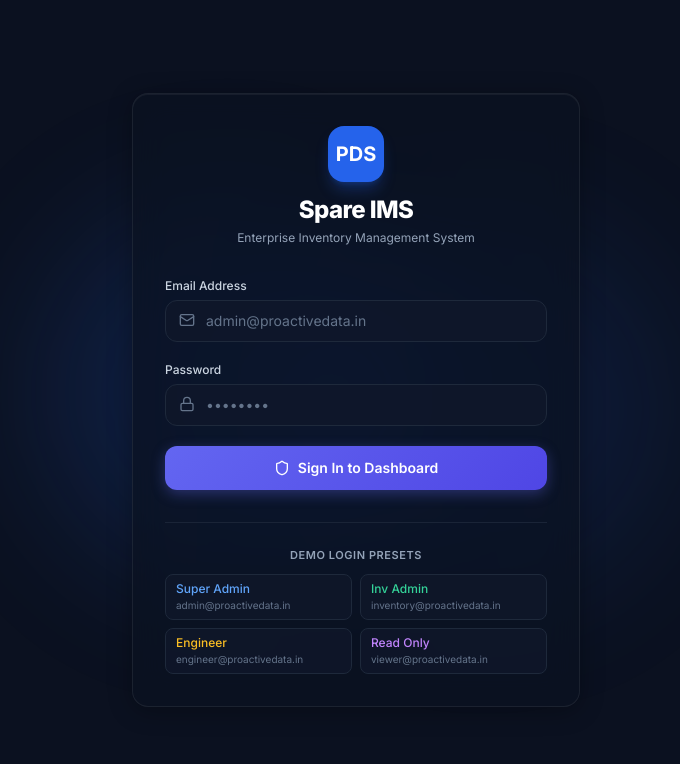
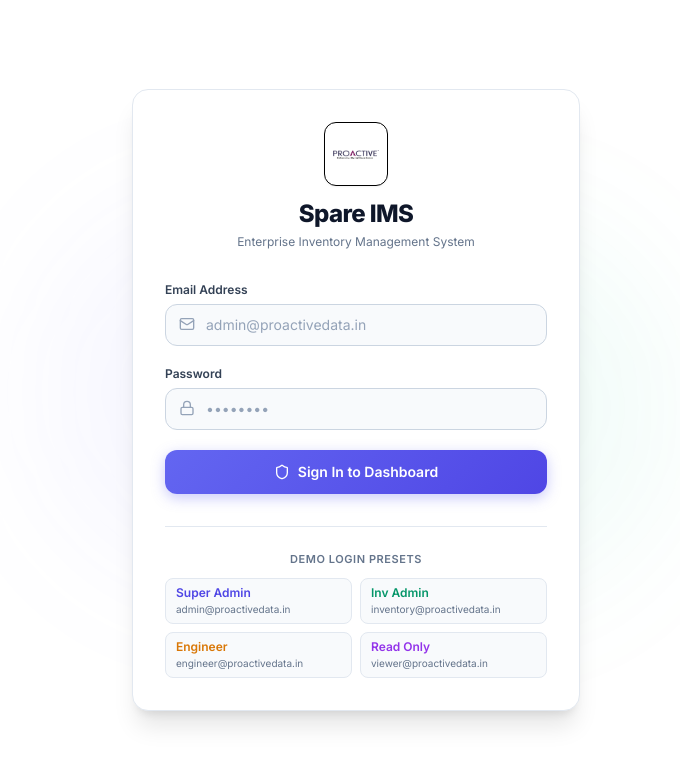
Before and after one commit to rohitmourya99/Spare_Management_FE-, a React (Vite) app in the folder frontend/: page /login in a window 1280 px wide. Shown: the top 764 px of the page, without its empty margins (284-964 px from the left). Built offline with nearby package versions, Linux system fonts and the light colour scheme; no server answers.

Commit message:
Update UI colors and logo border styling

```diff
--- a/frontend/src/index.css
+++ b/frontend/src/index.css
@@ -80,11 +80,7 @@
    ANIMATED BACKGROUND MESH
 ────────────────────────────────────────────────── */
 .app-bg {
-  background-color: #080c14;
-  background-image:
-    radial-gradient(ellipse 80% 50% at 20% 0%, rgba(99, 102, 241, 0.08) 0%, transparent 60%),
-    radial-gradient(ellipse 60% 40% at 80% 100%, rgba(16, 185, 129, 0.06) 0%, transparent 60%),
-    radial-gradient(ellipse 50% 50% at 50% 50%, rgba(139, 92, 246, 0.04) 0%, transparent 70%);
+  background-color: #ffffff;
   min-height: 100vh;
 }
 
--- a/frontend/src/pages/auth/LoginPage.tsx
+++ b/frontend/src/pages/auth/LoginPage.tsx
@@ -4,6 +4,7 @@
 import api from '../../api';
 import { useAuthStore } from '../../store/useAuthStore';
 import { Button } from '../../components/ui';
+import pdsLogo from '../../assets/pds-logo.png';
 
 export const LoginPage: React.FC = () => {
   const [email, setEmail] = useState('');
@@ -37,23 +38,23 @@
   };
 
   return (
-    <div className="min-h-screen bg-slate-950 flex items-center justify-center p-4 relative overflow-hidden">
-      {/* Background glow accents */}
-      <div className="absolute top-1/4 left-1/4 w-96 h-96 bg-brand-600/15 rounded-full blur-3xl pointer-events-none" />
-      <div className="absolute bottom-1/4 right-1/4 w-96 h-96 bg-blue-600/10 rounded-full blur-3xl pointer-events-none" />
+    <div className="min-h-screen bg-white flex items-center justify-center p-4 relative overflow-hidden" style={{ backgroundColor: '#ffffff' }}>
+      {/* Subtle soft background accents */}
+      <div className="absolute top-1/4 left-1/4 w-96 h-96 bg-indigo-500/5 rounded-full blur-3xl pointer-events-none" />
+      <div className="absolute bottom-1/4 right-1/4 w-96 h-96 bg-emerald-500/5 rounded-full blur-3xl pointer-events-none" />
 
-      <div className="w-full max-w-md glass-panel p-8 rounded-2xl shadow-2xl relative z-10 border border-slate-800">
-        {/* Brand logo */}
+      <div className="w-full max-w-md bg-white p-8 rounded-2xl shadow-xl relative z-10 border border-slate-200">
+        {/* Brand logo — Square box with thin light black border */}
         <div className="text-center mb-8">
-          <div className="w-14 h-14 bg-brand-600 rounded-2xl flex items-center justify-center font-bold text-white text-xl mx-auto mb-3 shadow-lg shadow-brand-600/30">
-            PDS
+          <div className="w-16 h-16 aspect-square bg-white rounded-xl flex items-center justify-center mx-auto mb-3 p-2 border border-black shadow-sm">
+            <img src={pdsLogo} alt="Proactive Data Systems" className="w-full h-full object-contain block" />
           </div>
-          <h1 className="text-2xl font-extrabold text-white tracking-tight">Spare IMS</h1>
-          <p className="text-xs text-slate-400 mt-1">Enterprise Inventory Management System</p>
+          <h1 className="text-2xl font-extrabold text-slate-900 tracking-tight">Spare IMS</h1>
+          <p className="text-xs text-slate-500 mt-1">Enterprise Inventory Management System</p>
         </div>
 
         {error && (
-          <div className="mb-6 p-3.5 bg-rose-500/10 border border-rose-500/20 rounded-xl flex items-center gap-3 text-rose-400 text-sm">
+          <div className="mb-6 p-3.5 bg-rose-50 border border-rose-200 rounded-xl flex items-center gap-3 text-rose-600 text-sm">
             <AlertCircle className="w-4 h-4 shrink-0" />
             <span>{error}</span>
           </div>
@@ -61,31 +62,31 @@
 
         <form onSubmit={handleSubmit} className="space-y-5">
           <div>
-            <label className="block text-xs font-medium text-slate-300 mb-1.5">Email Address</label>
+            <label className="block text-xs font-semibold text-slate-700 mb-1.5">Email Address</label>
             <div className="relative">
-              <Mail className="w-4 h-4 text-slate-500 absolute left-3.5 top-3" />
+              <Mail className="w-4 h-4 text-slate-400 absolute left-3.5 top-3" />
               <input
                 type="email"
                 required
                 value={email}
                 onChange={(e) => setEmail(e.target.value)}
                 placeholder="admin@proactivedata.in"
-                className="w-full pl-10 pr-4 py-2.5 bg-slate-900/80 border border-slate-800 rounded-xl text-sm text-white placeholder-slate-500 focus:outline-none focus:border-brand-500 focus:ring-1 focus:ring-brand-500 transition-colors"
+                className="w-full pl-10 pr-4 py-2.5 bg-slate-50 border border-slate-300 rounded-xl text-sm text-slate-900 placeholder-slate-400 focus:bg-white focus:outline-none focus:border-indigo-600 focus:ring-1 focus:ring-indigo-600 transition-colors"
               />
             </div>
           </div>
 
           <div>
-            <label className="block text-xs font-medium text-slate-300 mb-1.5">Password</label>
+            <label className="block text-xs font-semibold text-slate-700 mb-1.5">Password</label>
             <div className="relative">
-              <Lock className="w-4 h-4 text-slate-500 absolute left-3.5 top-3" />
+              <Lock className="w-4 h-4 text-slate-400 absolute left-3.5 top-3" />
               <input
                 type="password"
                 required
                 value={password}
                 onChange={(e) => setPassword(e.target.value)}
                 placeholder="••••••••"
-                className="w-full pl-10 pr-4 py-2.5 bg-slate-900/80 border border-slate-800 rounded-xl text-sm text-white placeholder-slate-500 focus:outline-none focus:border-brand-500 focus:ring-1 focus:ring-brand-500 transition-colors"
+                className="w-full pl-10 pr-4 py-2.5 bg-slate-50 border border-slate-300 rounded-xl text-sm text-slate-900 placeholder-slate-400 focus:bg-white focus:outline-none focus:border-indigo-600 focus:ring-1 focus:ring-indigo-600 transition-colors"
               />
             </div>
           </div>
@@ -96,37 +97,37 @@
         </form>
 
         {/* Quick Demo Login Preset Buttons */}
-        <div className="mt-8 pt-6 border-t border-slate-800/80">
-          <p className="text-[11px] font-semibold text-slate-400 uppercase tracking-wider mb-2.5 text-center">
+        <div className="mt-8 pt-6 border-t border-slate-200">
+          <p className="text-[11px] font-semibold text-slate-500 uppercase tracking-wider mb-2.5 text-center">
             Demo Login Presets
           </p>
           <div className="grid grid-cols-2 gap-2 text-xs">
             <button
               onClick={() => fillQuickLogin('admin@proactivedata.in', 'Admin@123')}
-              className="px-2.5 py-1.5 rounded-lg bg-slate-900/80 hover:bg-slate-800 border border-slate-800 text-slate-300 text-left transition-colors"
+              className="px-2.5 py-1.5 rounded-lg bg-slate-50 hover:bg-slate-100 border border-slate-200 text-slate-700 text-left transition-colors"
             >
-              <span className="font-medium text-brand-400 block">Super Admin</span>
+              <span className="font-semibold text-indigo-600 block">Super Admin</span>
               <span className="text-[10px] text-slate-500 truncate block">admin@proactivedata.in</span>
             </button>
             <button
               onClick={() => fillQuickLogin('inventory@proactivedata.in', 'Inv@123')}
-              className="px-2.5 py-1.5 rounded-lg bg-slate-900/80 hover:bg-slate-800 border border-slate-800 text-slate-300 text-left transition-colors"
+              className="px-2.5 py-1.5 rounded-lg bg-slate-50 hover:bg-slate-100 border border-slate-200 text-slate-700 text-left transition-colors"
             >
-              <span className="font-medium text-emerald-400 block">Inv Admin</span>
+              <span className="font-semibold text-emerald-600 block">Inv Admin</span>
               <span className="text-[10px] text-slate-500 truncate block">inventory@proactivedata.in</span>
             </button>
             <button
               onClick={() => fillQuickLogin('engineer@proactivedata.in', 'Eng@123')}
-              className="px-2.5 py-1.5 rounded-lg bg-slate-900/80 hover:bg-slate-800 border border-slate-800 text-slate-300 text-left transition-colors"
+              className="px-2.5 py-1.5 rounded-lg bg-slate-50 hover:bg-slate-100 border border-slate-200 text-slate-700 text-left transition-colors"
             >
-              <span className="font-medium text-amber-400 block">Engineer</span>
+              <span className="font-semibold text-amber-600 block">Engineer</span>
               <span className="text-[10px] text-slate-500 truncate block">engineer@proactivedata.in</span>
             </button>
             <button
               onClick={() => fillQuickLogin('viewer@proactivedata.in', 'View@123')}
-              className="px-2.5 py-1.5 rounded-lg bg-slate-900/80 hover:bg-slate-800 border border-slate-800 text-slate-300 text-left transition-colors"
+              className="px-2.5 py-1.5 rounded-lg bg-slate-50 hover:bg-slate-100 border border-slate-200 text-slate-700 text-left transition-colors"
             >
-              <span className="font-medium text-purple-400 block">Read Only</span>
+              <span className="font-semibold text-purple-600 block">Read Only</span>
               <span className="text-[10px] text-slate-500 truncate block">viewer@proactivedata.in</span>
             </button>
           </div>
```
Also changed, not shown: frontend/src/components/layout/index.tsx (+22 -39 lines).
